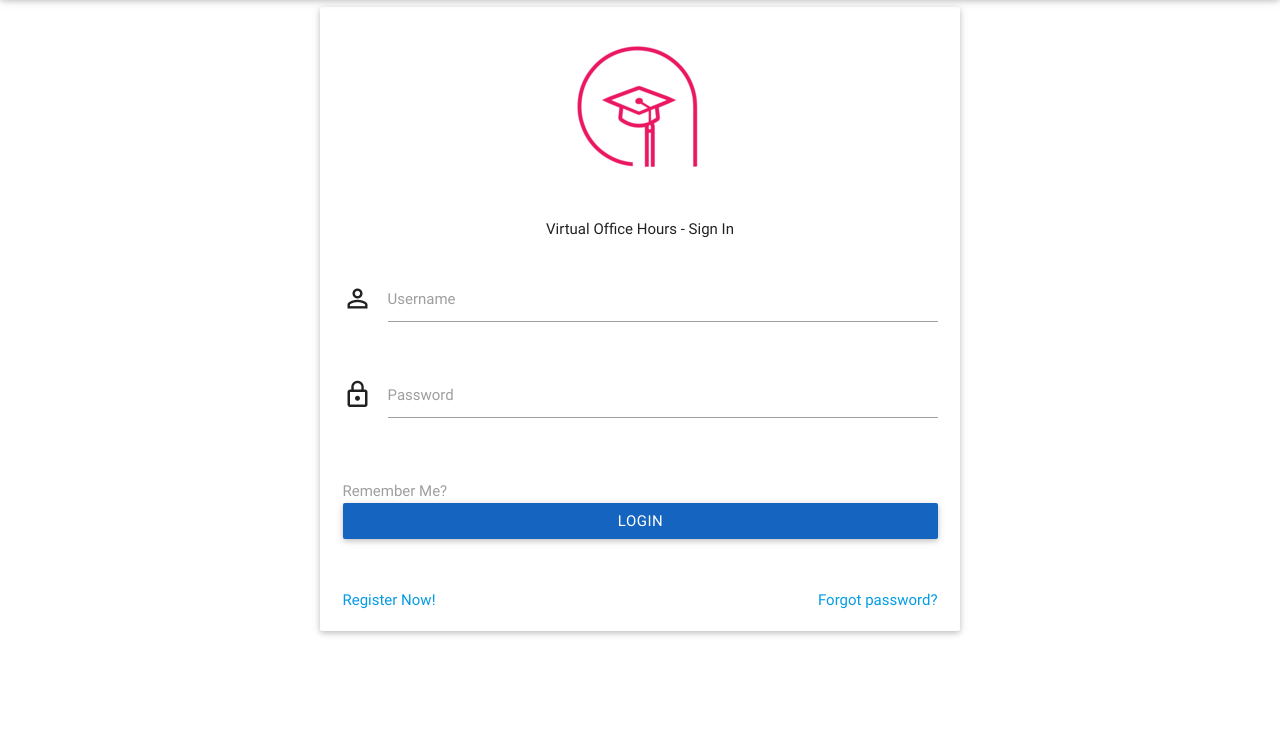
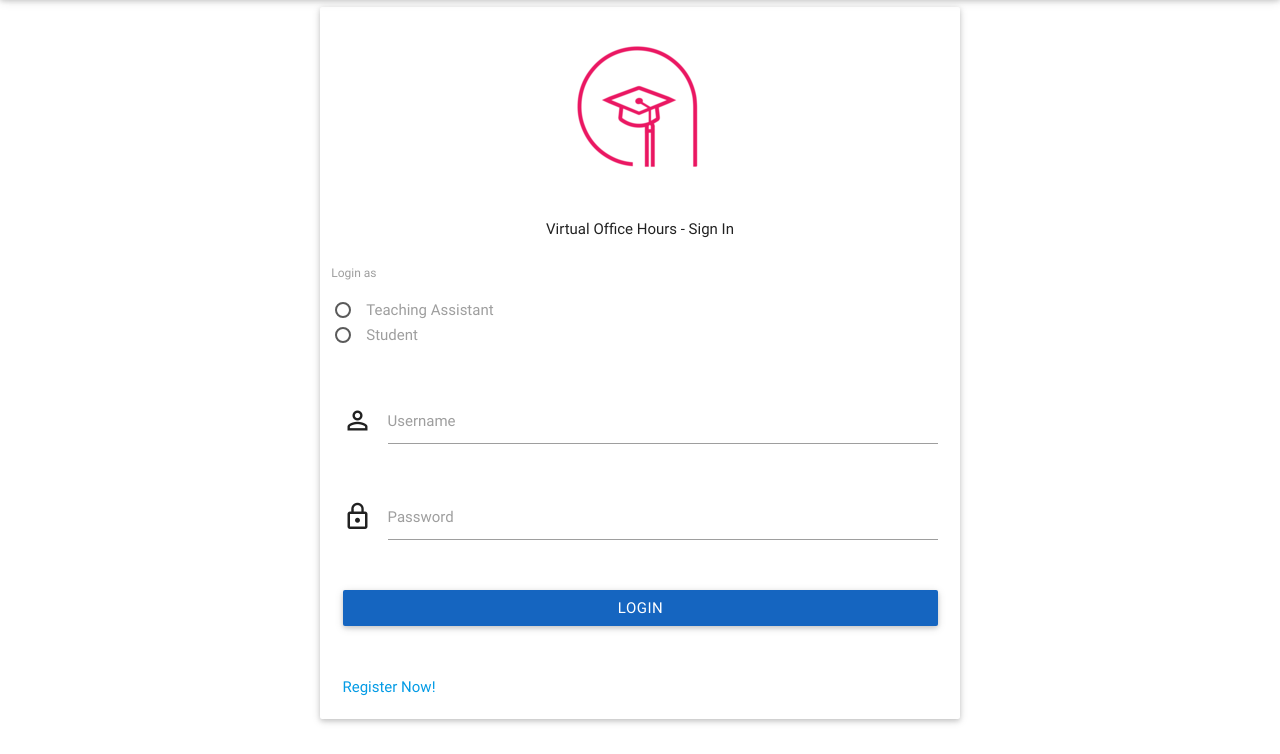
Before and after one commit to SudarshanGp/242_Final_Project, a Flask app: page /login/ in a window 1280 px wide. Shown: the part 65-819 px from the top of the page. Before the commit the page ends 701 px from the top, so only its background shows below. Run offline with Flask 2, Linux system fonts and the light colour scheme; parts of the project's set-up code (start-up, migrations or seed data) failed here and were passed over; some libraries are stand-ins or nearby versions.

Commit message:
adding ta to login

```diff
--- a/VOH/main/forms.py
+++ b/VOH/main/forms.py
@@ -11,9 +11,9 @@ class RegistrationForm(Form):
         validators.EqualTo('confirm', message='Passwords must match')
     ])
     confirm = PasswordField('Repeat Password')
-    instructor_type = RadioField('', choices=[('TA','Teaching Assistant'),('student','Student')])
+    instructor_type = RadioField('Register as', choices=[('TA','Teaching Assistant'),('student','Student')])
 
 class LoginForm(Form):
+    instructor_type = RadioField('Login as', choices=[('TA','Teaching Assistant'),('student','Student')])
     username = TextField('Username')
     password = PasswordField('Password')
-    remember_me = BooleanField('Remember Me?')
--- a/VOH/templates/login.html
+++ b/VOH/templates/login.html
@@ -9,6 +9,15 @@
             <img src="../static/data/voh_icon.png" alt="" class="responsive-img valign profile-image-login">
             <p class="center login-form-text">Virtual Office Hours - Sign In</p>
           </div>
+          </div>
+          <div class="row margin">
+        <p>
+            <!--<input name="persontype" type="radio" id="instructor" />-->
+            <!--<label for="instructor">Teaching Assistant</label>-->
+            <!--<input name="persontype" type="radio" id="student" />-->
+            <!--<label for="student">Student</label>-->
+            {{ render_field(form.instructor_type) }}
+        </p>
           </div>
         <div class="row margin">
           <div class="input-field col s12">
@@ -26,13 +35,6 @@
               {{ render_field(form.password) }}
           </div>
         </div>
-        <div class="row">
-          <div class="input-field col s12 m12 l12  login-text">
-              <!--<input type="checkbox" id="remember-me" />-->
-              <!--<label for="remember-me">Remember me</label>-->
-              {{ render_field(form.remember_me) }}
-          </div>
-        </div>
         <div class="row center">
           <div class="input-field col s12">
             <a onclick="submitComment(document.getElementById('login-form'))" class="btn waves-effect waves-light col s12 blue darken-3">Login</a>
@@ -41,9 +43,6 @@
         <div class="row">
           <div class="input-field col s6 m6 l6">
             <p class="margin medium-small"><a href="../register">Register Now!</a></p>
-          </div>
-          <div class="input-field col s6 m6 l6">
-              <p class="margin right-align medium-small"><a href="forgot-password.html">Forgot password?</a></p>
           </div>
         </div>
 
```
Also changed, not shown: 2 other files.
